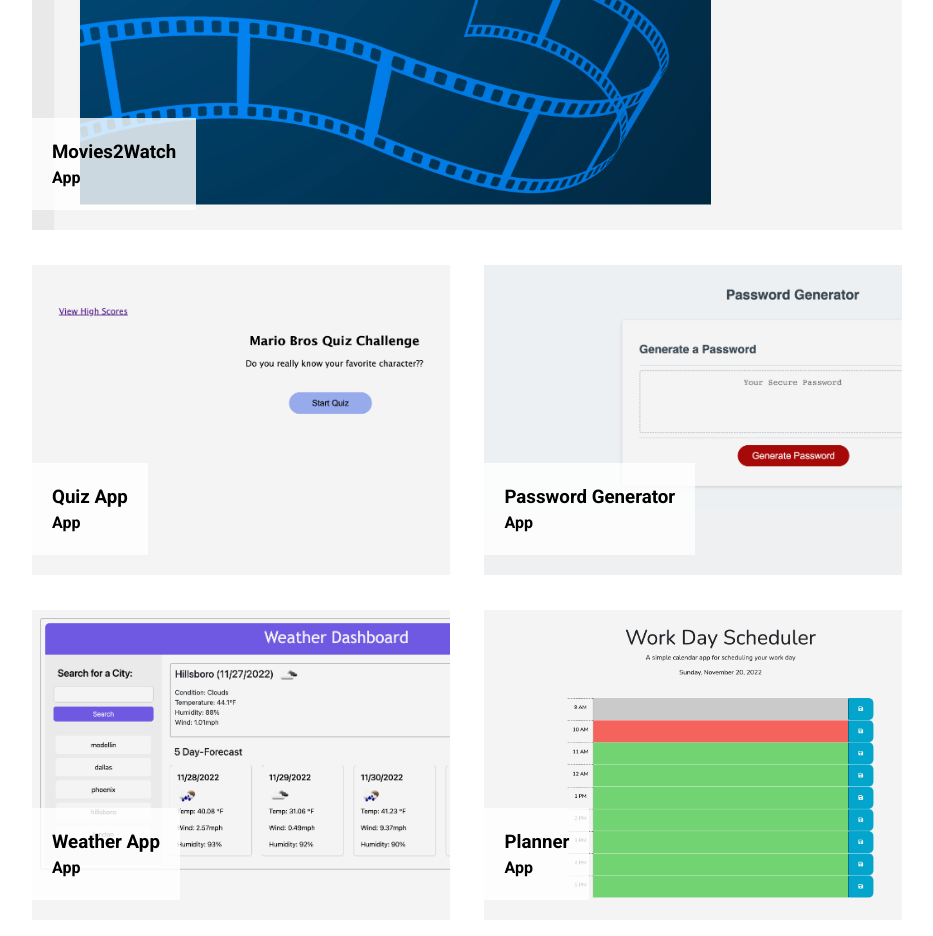
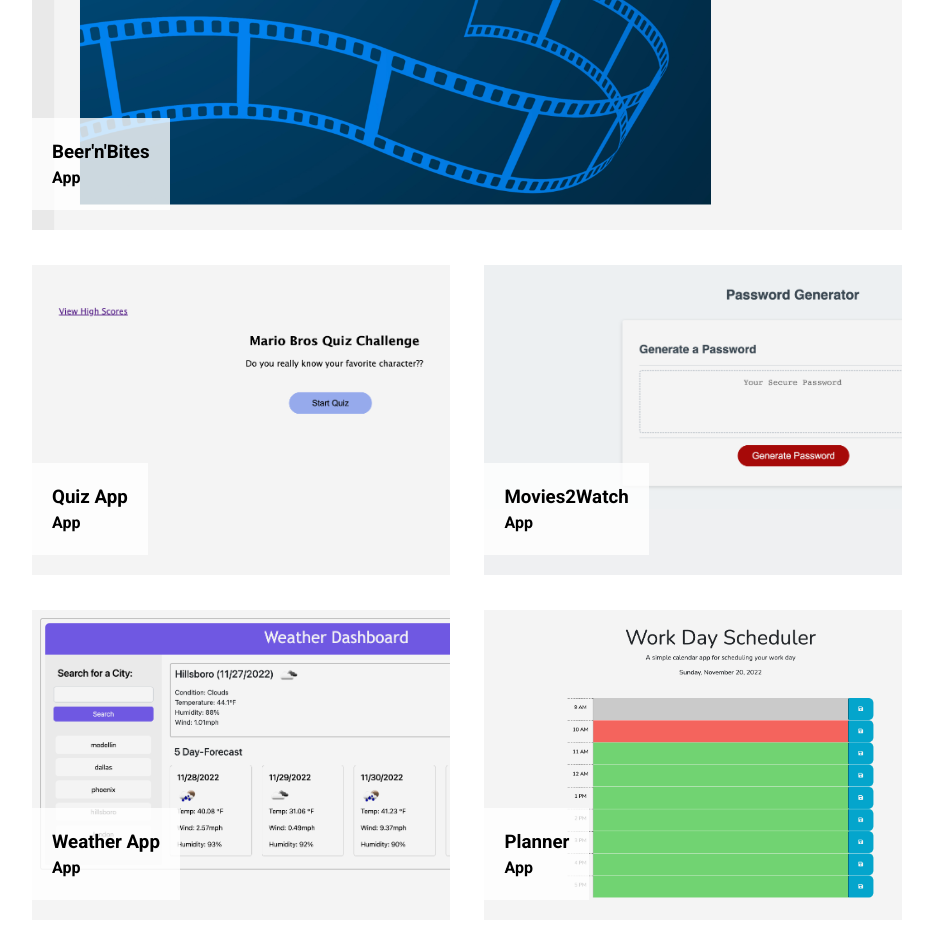
Before and after one commit to pherpat/Module2-challenge, a plain HTML site: page index.html in a window 1280 px wide. Shown: the part 1300-2236 px from the top of the page, without its empty margins (318-1251 px from the left). Drawn offline with Linux system fonts and the light colour scheme.

Commit message:
Added new project.

```diff
--- a/index.html
+++ b/index.html
@@ -44,9 +44,9 @@
                 <article id="My-Work">
                     <h2>My Work</h2>
                     <section class="project">
-                        <a href="https://bryanjeremysmith.github.io/Movies2Watch/" class="project1 project-block-large" target="_blank">
+                        <a href="https://beer-n-bites.herokuapp.com/" class="project1 project-block-large" target="_blank">
                             <div class="project-label">
-                                <h3>Movies2Watch</h3>
+                                <h3>Beer'n'Bites</h3>
                                 <h4>App</h4>
                             </div>
                         </a>
@@ -56,9 +56,9 @@
                                 <h4>App</h4>
                             </div>
                         </a>
-                        <a href="https://pherpat.github.io/Module3-challenge/" class="project3 project-block-small" target="_blank">
+                        <a href="https://bryanjeremysmith.github.io/Movies2Watch/" class="project3 project-block-small" target="_blank">
                             <div class="project-label">
-                                <h3>Password Generator</h3>
+                                <h3>Movies2Watch</h3>
                                 <h4>App</h4>
                             </div>
                         </a>
```
